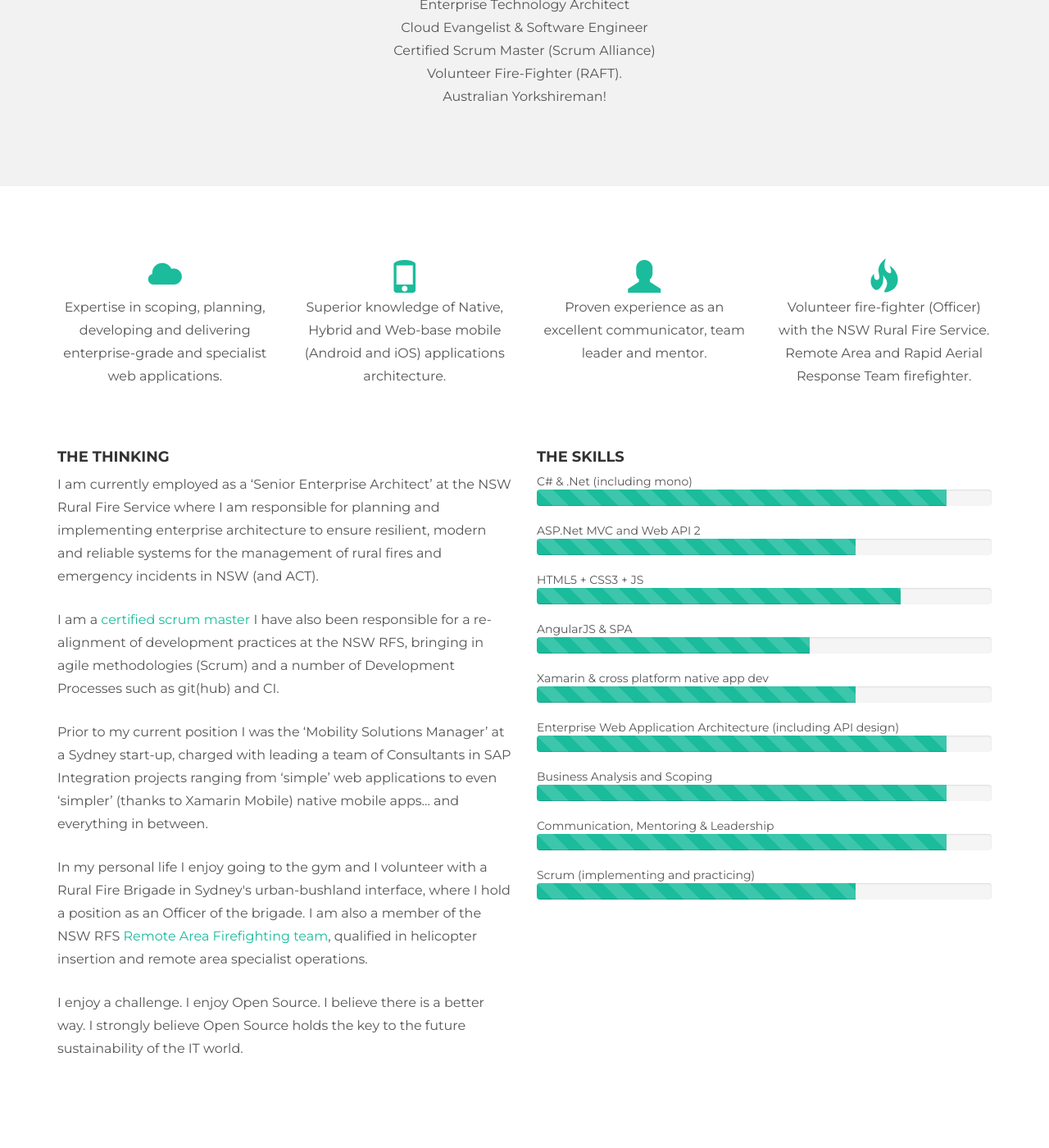
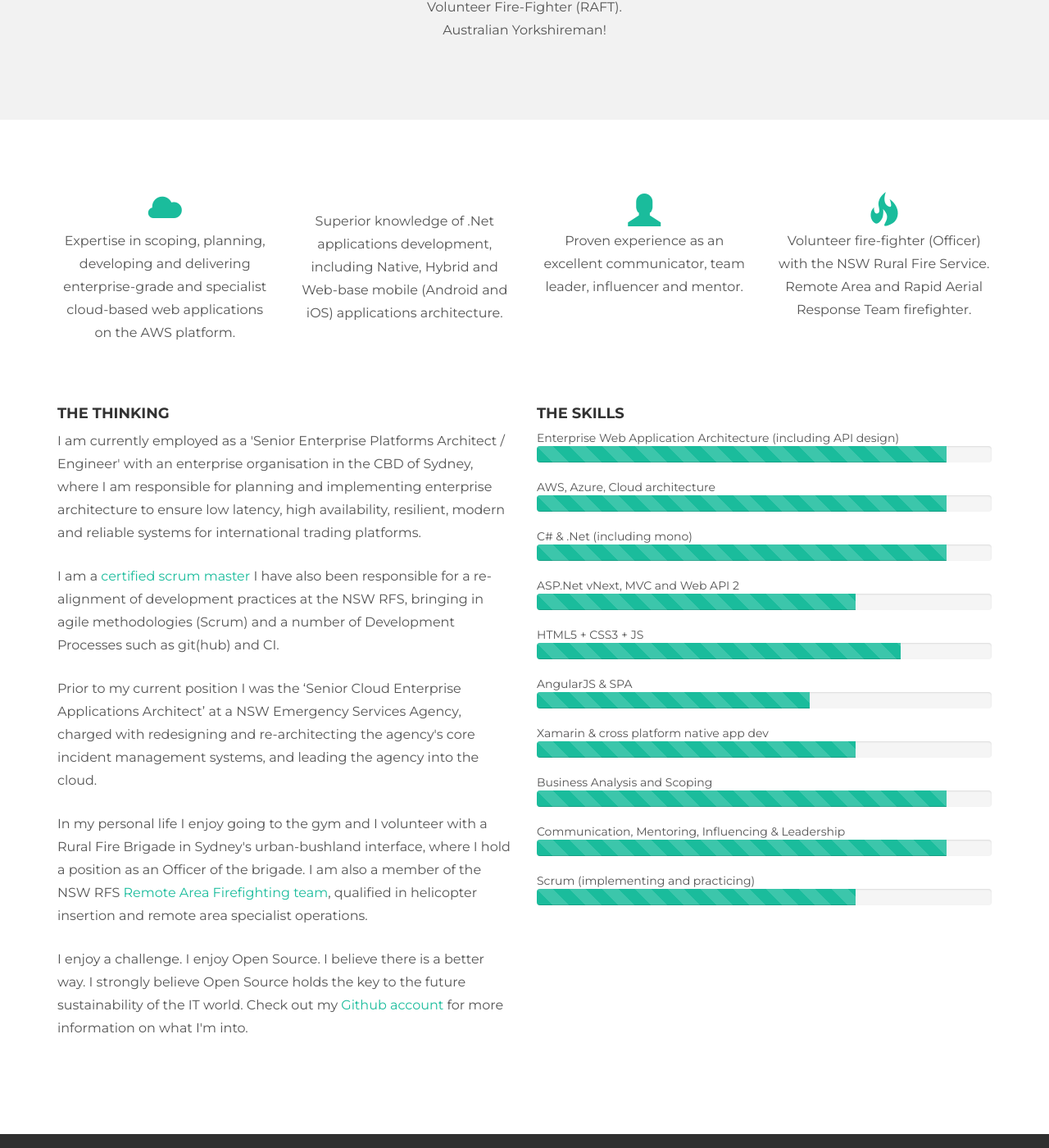
Before and after one commit to darbio/darbio.github.io, a Jekyll site: the page built from about.html, in a window 1280 px wide and 1400 px high, scrolled down 624 px. Shown: the whole window at 82% size. Built offline with Jekyll 4.4.1, drawn with Linux system fonts in a browser that asks for light colours; nearby versions of some CDN libraries; some of the changed text lies outside the part shown.

Commit message:
Update about.html

```diff
--- a/about.html
+++ b/about.html
@@ -10,8 +10,7 @@ permalink: /about/index.html
     <div class="row">
       <div class="col-lg-8 col-lg-offset-2 centered">
         <img src="http://www.gravatar.com/avatar/ce198ab23bedb46c953a2582e00cade3?s=155&d=mm" alt="James Darbyshire" class="gravatar img-circle">
-        <h1>About James...</h1>
-        <p>Hello everybody! I am James Darbyshire - an Enterprise and Cloud Technologist from Sydney, Australia.</p>
+        <h1>About me...</h1>
         <p>Enterprise Technology Architect<br />Cloud Evangelist & Software Engineer<br/>Certified Scrum Master (Scrum Alliance)<br/>Volunteer Fire-Fighter (RAFT).<br/>Australian Yorkshireman!</p>
 
       </div><!-- /col-lg-8 -->
@@ -26,17 +25,17 @@ permalink: /about/index.html
   <div class="row mt centered">
     <div class="col-lg-3">
       <span class="glyphicon glyphicon-cloud"></span>
-      <p>Expertise in scoping, planning, developing and delivering enterprise-grade and specialist web applications.</p>
+      <p>Expertise in scoping, planning, developing and delivering enterprise-grade and specialist cloud-based web applications on the AWS platform.</p>
     </div>
 
     <div class="col-lg-3">
-      <span class="glyphicon glyphicon-phone"></span>
-      <p>Superior knowledge of Native, Hybrid and Web-base mobile (Android and iOS) applications architecture.</p>
+      <span class="glyphicon glyphicon-cogwheels"></span>
+      <p>Superior knowledge of .Net applications development, including Native, Hybrid and Web-base mobile (Android and iOS) applications architecture.</p>
     </div>
 
     <div class="col-lg-3">
       <span class="glyphicon glyphicon-user"></span>
-      <p>Proven experience as an excellent communicator, team leader and mentor.</p>
+      <p>Proven experience as an excellent communicator, team leader, influencer and mentor.</p>
     </div>
 
     <div class="col-lg-3">
@@ -49,24 +48,38 @@ permalink: /about/index.html
     <div class="col-lg-6">
       <h4>THE THINKING</h4>
       <p>
-        I am currently employed as a ‘Senior Enterprise Architect’ at the NSW Rural Fire Service where I am responsible for planning and implementing enterprise architecture to ensure resilient, modern and reliable systems for the management of rural fires and emergency incidents in NSW (and ACT).
+          I am currently employed as a 'Senior Enterprise Platforms Architect / Engineer' with an enterprise organisation in the CBD of Sydney, where I am responsible for planning and implementing enterprise architecture to ensure low latency, high availability, resilient, modern and reliable systems for international trading platforms.
       </p>
       <p>
         I am a <a href="http://www.scrumalliance.org/community/profile/jdarbyshir" target="_blank">certified scrum master</a> I have also been responsible for a re-alignment of development practices at the NSW RFS, bringing in agile methodologies (Scrum) and a number of Development Processes such as git(hub) and CI.
       </p>
       <p>
-        Prior to my current position I was the ‘Mobility Solutions Manager’ at a Sydney start-up, charged with leading a team of Consultants in SAP Integration projects ranging from ‘simple’ web applications to even ‘simpler’ (thanks to Xamarin Mobile) native mobile apps… and everything in between.
+        Prior to my current position I was the ‘Senior Cloud Enterprise Applications Architect’ at a NSW Emergency Services Agency, charged with redesigning and re-architecting the agency's core incident management systems, and leading the agency into the cloud.
       </p>
       <p>
         In my personal life I enjoy going to the gym and I volunteer with a Rural Fire Brigade in Sydney's urban-bushland interface, where I hold a position as an Officer of the brigade. I am also a member of the NSW RFS <a href="http://en.wikipedia.org/wiki/Remote_Area_Firefighting_Team">Remote Area Firefighting team</a>, qualified in helicopter insertion and remote area specialist operations.
       </p>
       <p>
-        I enjoy a challenge. I enjoy Open Source. I believe there is a better way. I strongly believe Open Source holds the key to the future sustainability of the IT world.
+        I enjoy a challenge. I enjoy Open Source. I believe there is a better way. I strongly believe Open Source holds the key to the future sustainability of the IT world. Check out my <a href="http://github.com/darbio" target="_blank">Github account</a> for more information on what I'm into.
       </p>
     </div><!-- /colg-lg-6 -->
 
     <div class="col-lg-6">
       <h4>THE SKILLS</h4>
+      Enterprise Web Application Architecture (including API design)
+      <div class="progress progress-striped">
+        <div class="progress-bar progress-bar-theme" role="progressbar" aria-valuenow="90" aria-valuemin="0" aria-valuemax="100" style="width: 90%;">
+          <span class="sr-only">90% Complete</span>
+        </div>
+      </div>
+
+      AWS, Azure, Cloud architecture
+      <div class="progress progress-striped">
+        <div class="progress-bar progress-bar-theme" role="progressbar" aria-valuenow="90" aria-valuemin="0" aria-valuemax="100" style="width: 90%;">
+          <span class="sr-only">90% Complete</span>
+        </div>
+      </div>
+
       C# & .Net (including mono)
       <div class="progress progress-striped">
         <div class="progress-bar progress-bar-theme" role="progressbar" aria-valuenow="90" aria-valuemin="0" aria-valuemax="100" style="width: 90%;">
@@ -74,10 +87,10 @@ permalink: /about/index.html
         </div>
       </div>
 
-      ASP.Net MVC and Web API 2
+      ASP.Net vNext, MVC and Web API 2
       <div class="progress progress-striped">
         <div class="progress-bar progress-bar-theme" role="progressbar" aria-valuenow="70" aria-valuemin="0" aria-valuemax="100" style="width: 70%;">
-          <span class="sr-only">70% Complete</span>
+          <span class="sr-only">80% Complete</span>
         </div>
       </div>
 
@@ -102,13 +115,6 @@ permalink: /about/index.html
         </div>
       </div>
 
-      Enterprise Web Application Architecture (including API design)
-      <div class="progress progress-striped">
-        <div class="progress-bar progress-bar-theme" role="progressbar" aria-valuenow="90" aria-valuemin="0" aria-valuemax="100" style="width: 90%;">
-          <span class="sr-only">90% Complete</span>
-        </div>
-      </div>
-
       Business Analysis and Scoping
       <div class="progress progress-striped">
         <div class="progress-bar progress-bar-theme" role="progressbar" aria-valuenow="90" aria-valuemin="0" aria-valuemax="100" style="width: 90%;">
@@ -116,7 +122,7 @@ permalink: /about/index.html
         </div>
       </div>
 
-      Communication, Mentoring & Leadership
+      Communication, Mentoring, Influencing & Leadership
       <div class="progress progress-striped">
         <div class="progress-bar progress-bar-theme" role="progressbar" aria-valuenow="90" aria-valuemin="0" aria-valuemax="100" style="width: 90%;">
           <span class="sr-only">90% Complete</span>
```
